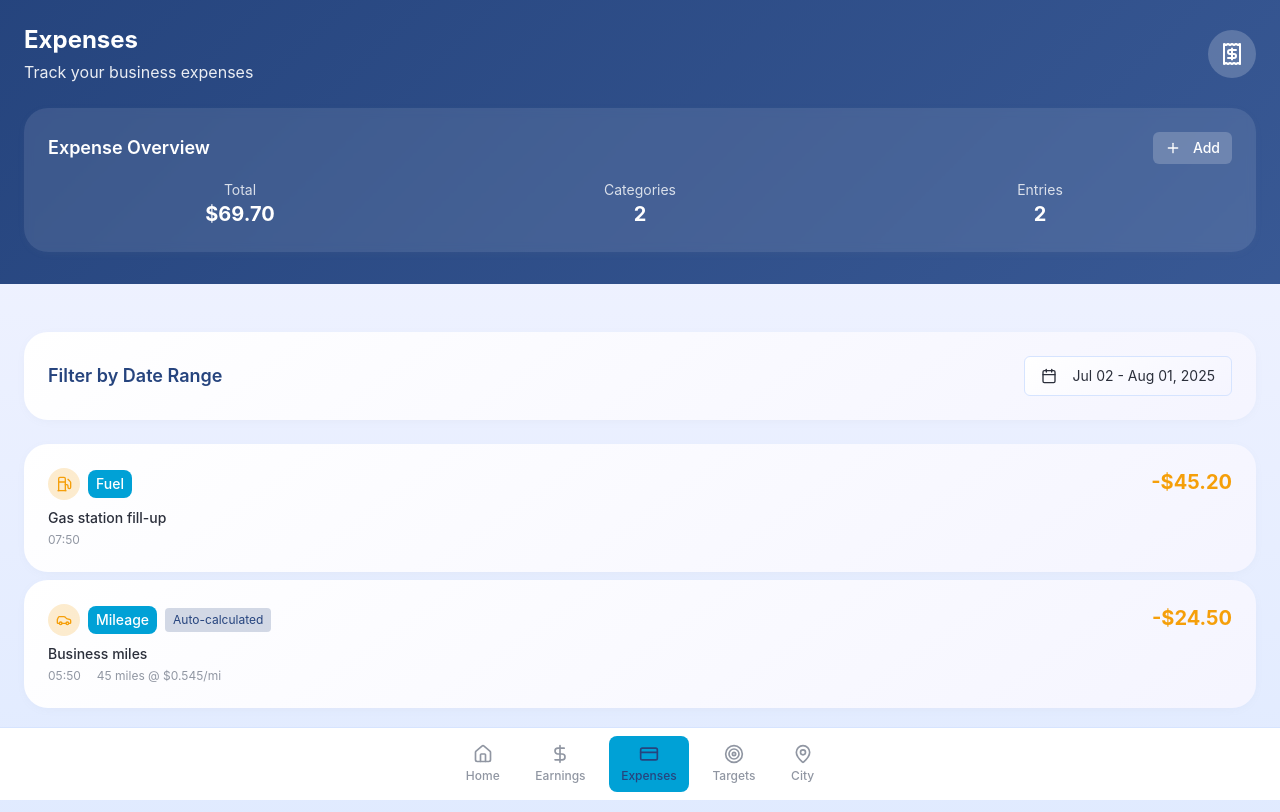
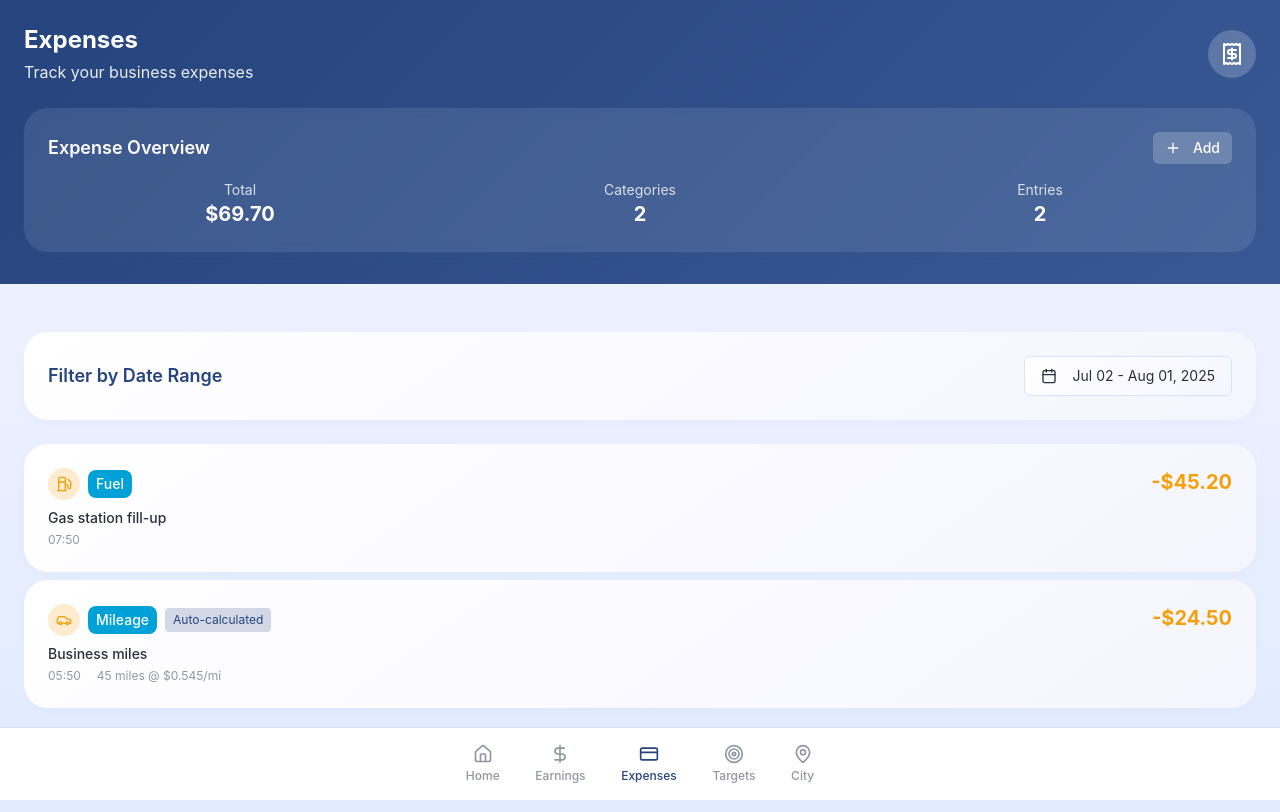
Before and after one commit to Arifalkharusi/urban-route-pro, a React (Vite) app: page /expenses in a window 1280 px wide. Built offline with nearby package versions, Linux system fonts and the light colour scheme.

Commit message:
Fix tab selector styling
Remove background from selected tab states, changing only the color of the icon and text for Home, Earnings, Expense, Targets, and City tabs.

```diff
--- a/src/components/MobileNavigation.tsx
+++ b/src/components/MobileNavigation.tsx
@@ -20,7 +20,7 @@ const MobileNavigation = () => {
             className={({ isActive }) =>
               `flex flex-col items-center py-2 px-3 rounded-lg transition-colors ${
                 isActive
-                  ? "text-primary bg-accent"
+                  ? "text-primary"
                   : "text-muted-foreground hover:text-foreground"
               }`
             }
```
